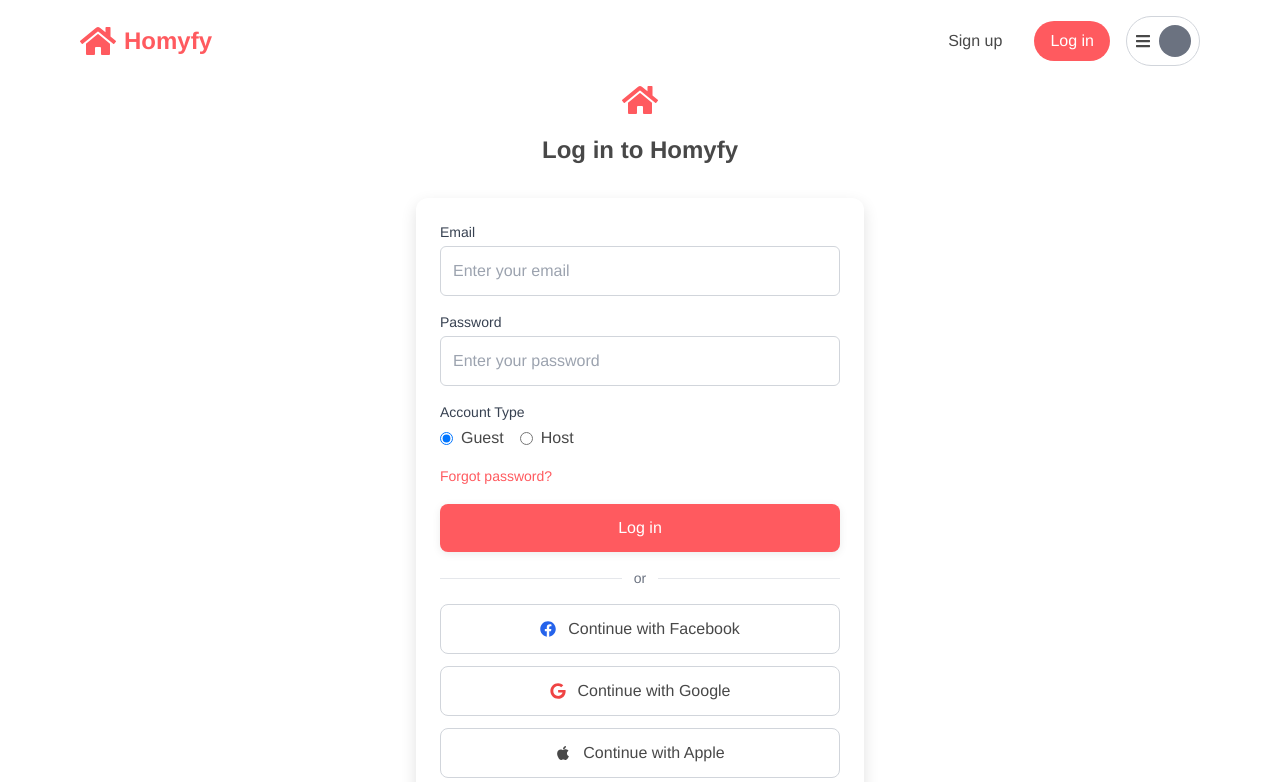
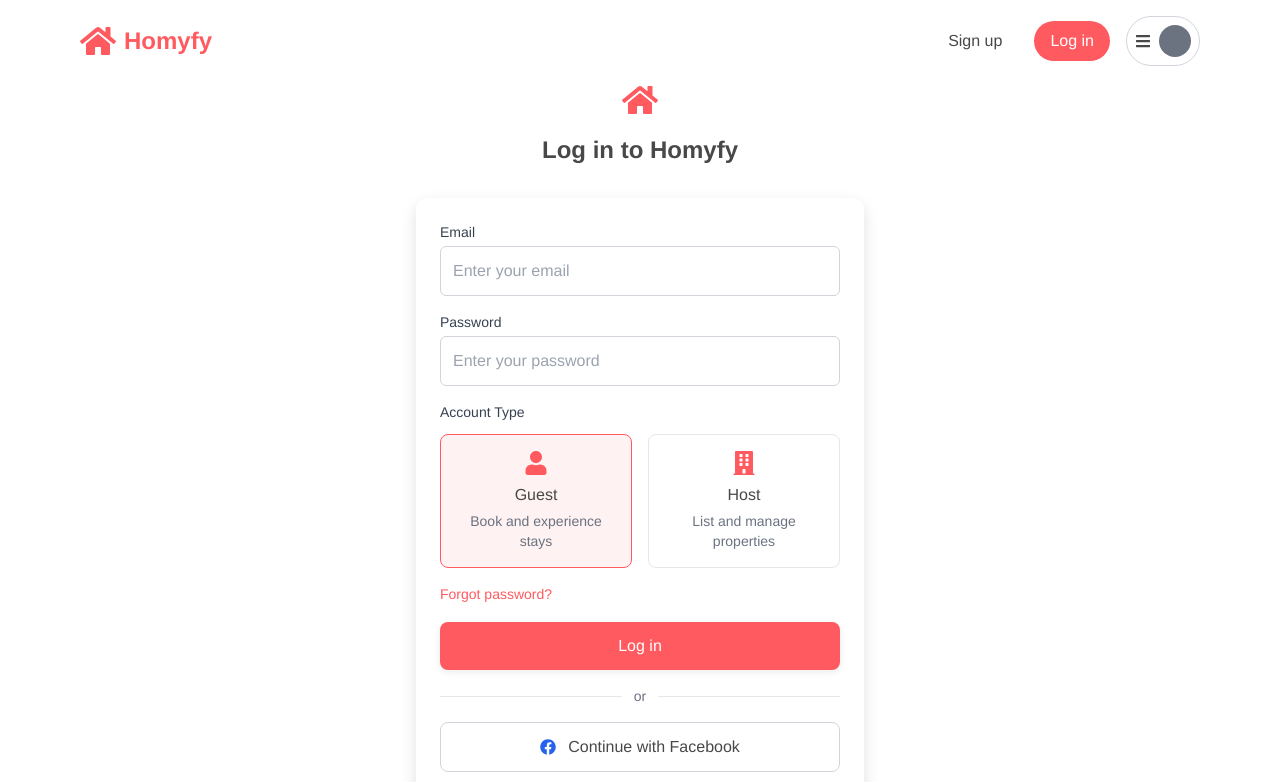
Before and after one commit to M-Tayyab-193/Homyfy, a React (Vite) app: page /login in a window 1280 px wide. Shown: the top 782 px of the page. Built offline with nearby package versions, Linux system fonts and the light colour scheme.

Commit message:
Updated design of guest acc type

```diff
--- a/src/pages/AuthPage.jsx
+++ b/src/pages/AuthPage.jsx
@@ -1,6 +1,6 @@
 import { useState } from 'react'
 import { useNavigate, useLocation, Link } from 'react-router-dom'
-import { FaHome, FaFacebook, FaGoogle, FaApple, FaEnvelope } from 'react-icons/fa'
+import { FaHome, FaFacebook, FaGoogle, FaApple, FaEnvelope, FaUser, FaBuilding } from 'react-icons/fa'
 import { toast } from 'react-toastify'
 import supabase from '../supabase/supabase'
 import { signInWithGoogle } from '../supabase/supabase'
@@ -44,8 +44,6 @@
         password: formData.password,
       })
 
-    console.log('Login response:', data);  // Debug: Log the response data
-
       if (loginError) {
         if (loginError.message === 'Invalid login credentials') {
           toast.error('Incorrect email or password. Please try again.')
@@ -58,14 +56,10 @@
         return
       }
 
-    console.log('Authenticated user:', data.user);  // Debug: Log the authenticated user
-
       const { data: userRoleData, error: roleError } = await supabase.rpc('login_user', {
         input_email: formData.email,
         expected_role: formData.role,
       })
-
-    console.log('Role check response:', userRoleData);  // Debug: Log the role data
 
       if (roleError) {
         await supabase.auth.signOut()
@@ -76,14 +70,12 @@
       toast.success('Successfully logged in!')
       navigate(redirectPath)
     } catch (err) {
-    console.error('Error:', err);  // Debug: Log the error
       toast.error(err.message || 'Authentication failed. Please try again.')
       setError(err.message || 'Authentication failed. Please try again.')
     } finally {
       setLoading(false)
     }
   }
-
 
   const handleResetPassword = async (e) => {
     e.preventDefault();
@@ -93,10 +85,9 @@
       return;
     }
 
-  setLoading(true); // Set loading only once at the beginning
+    setLoading(true);
 
     try {
-    // Step 1: Check if user exists
       const { data: exists, error: checkError } = await supabase.rpc('check_user_exists', {
         email_input: resetEmail,
       });
@@ -108,7 +99,6 @@
         return;
       }
 
-    // Step 2: Proceed with reset
       const { error } = await supabase.auth.resetPasswordForEmail(resetEmail, {
         redirectTo: `${window.location.origin}/reset-password`,
       });
@@ -121,7 +111,7 @@
     } catch (err) {
       toast.error(err.message || 'Failed to send reset password email');
     } finally {
-    setLoading(false); // Loading stops whether it fails or succeeds
+      setLoading(false);
     }
   };
 
@@ -205,31 +195,52 @@
                 </div>
 
                 <div>
-                  <label className="block text-sm font-medium text-gray-700 mb-1">
+                  <label className="block text-sm font-medium text-gray-700 mb-3">
                     Account Type
                   </label>
-                  <div className="flex space-x-4">
-                    <label className="flex items-center">
+                  <div className="grid grid-cols-2 gap-4">
+                    <label
+                      className={`flex flex-col items-center justify-center p-4 border rounded-lg cursor-pointer transition-all ${
+                        formData.role === 'guest'
+                          ? 'border-airbnb-primary bg-red-50'
+                          : 'border-gray-200 hover:border-gray-300'
+                      }`}
+                    >
                       <input
                         type="radio"
                         name="role"
                         value="guest"
                         checked={formData.role === 'guest'}
                         onChange={handleInputChange}
-                        className="mr-2"
+                        className="sr-only"
                       />
-                      Guest
+                      <FaUser className="text-2xl mb-2 text-airbnb-primary" />
+                      <span className="font-medium">Guest</span>
+                      <span className="text-sm text-gray-500 text-center mt-1">
+                        Book and experience stays
+                      </span>
                     </label>
-                    <label className="flex items-center">
+
+                    <label
+                      className={`flex flex-col items-center justify-center p-4 border rounded-lg cursor-pointer transition-all ${
+                        formData.role === 'host'
+                          ? 'border-airbnb-primary bg-red-50'
+                          : 'border-gray-200 hover:border-gray-300'
+                      }`}
+                    >
                       <input
                         type="radio"
                         name="role"
                         value="host"
                         checked={formData.role === 'host'}
                         onChange={handleInputChange}
-                        className="mr-2"
+                        className="sr-only"
                       />
-                      Host
+                      <FaBuilding className="text-2xl mb-2 text-airbnb-primary" />
+                      <span className="font-medium">Host</span>
+                      <span className="text-sm text-gray-500 text-center mt-1">
+                        List and manage properties
+                      </span>
                     </label>
                   </div>
                 </div>
@@ -287,7 +298,7 @@
         </p>
       </div>
     </div>
-  )
+  );
 }
 
-export default AuthPage
+export default AuthPage;
```
Lines whose indentation alone changed are shown as unchanged.
